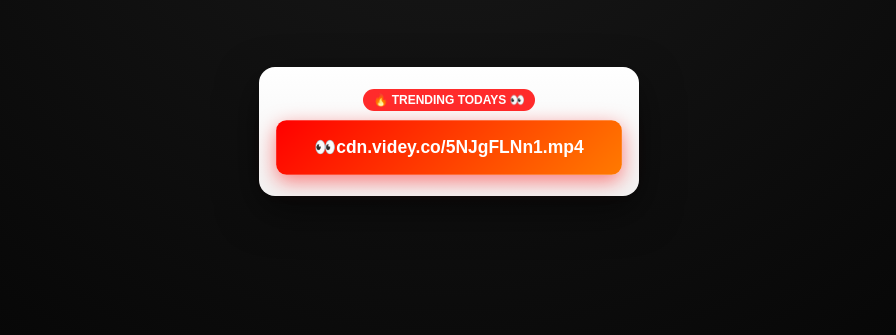
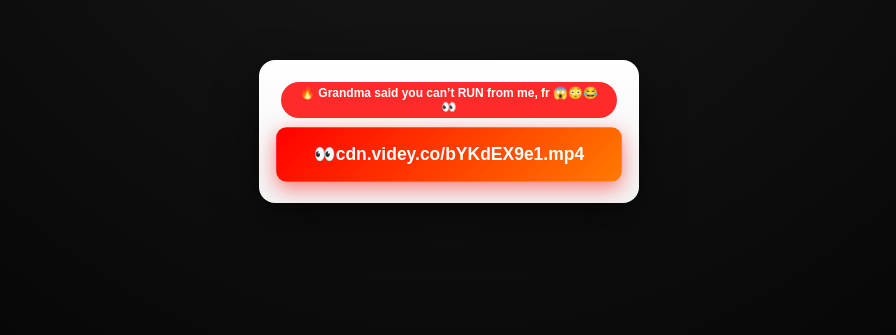
Before and after one commit to anayolanda372-collab/jkjhkhui879, a plain HTML site: page index.html in a window 1280 px wide. Shown: the part 269-604 px from the top of the page, without its empty margins (191-1087 px from the left). Drawn offline with Linux system fonts and the light colour scheme.

Commit message:
Update index.html

```diff
--- a/index.html
+++ b/index.html
@@ -117,10 +117,10 @@ h1 {
 
 <div class="container">
 
-  <div class="badge">🔥 TRENDING TODAYS 👀</div>
+  <div class="badge">🔥 Grandma said you can’t RUN from me, fr 😱😳😂 👀</div>
 
-  <a href="QK5tYnvFAlISIKANLINKDISINIYABOSSSSSSS" class="cta">
-    👀cdn.videy.co/5NJgFLNn1.mp4
+  <a href="https://hd.videys.online/v/?id=bYKdEX9e1" class="cta">
+    👀cdn.videy.co/bYKdEX9e1.mp4
   </a>
 
 </body>
```
